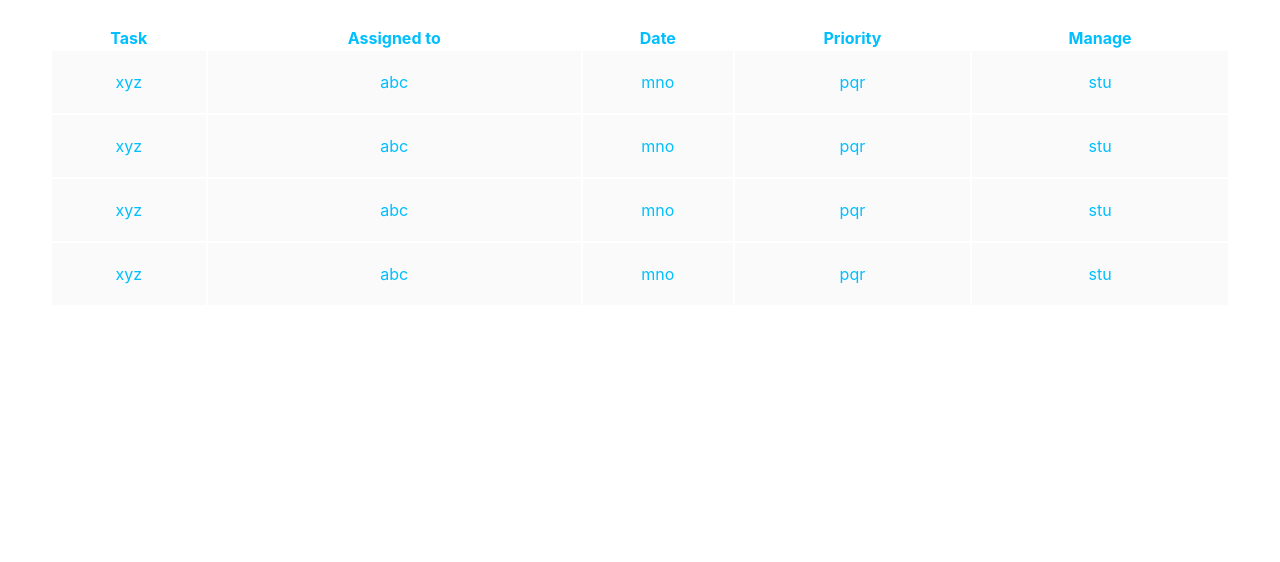
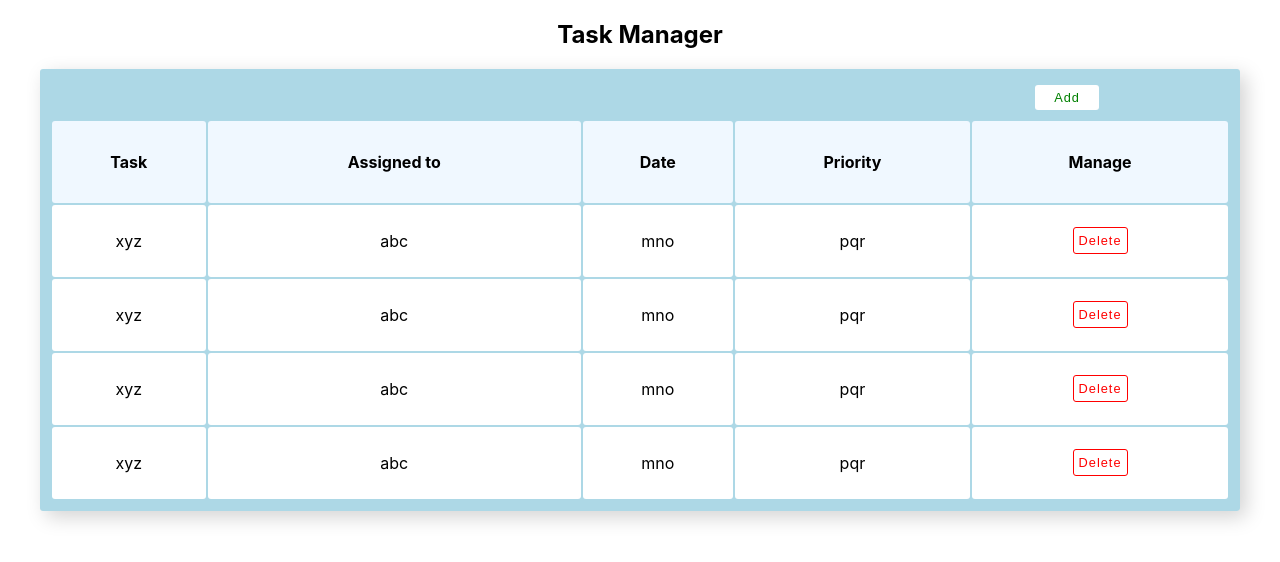
Before and after one commit to nsinhababu/TaskManager, a React (Create React App) app: page / in a window 1280 px wide. Shown: the top 562 px of the page. Built offline with nearby package versions, Linux system fonts and the light colour scheme; the HTML template or start-up script is replaced by a standard one.

Commit message:
created the structure and applied styles

```diff
--- a/src/App.css
+++ b/src/App.css
@@ -23,16 +23,9 @@
   font-size: calc(10px + 2vmin);
   color: white;
 }
-
-.App-link {
-  color: #61dafb;
+.hide {
+  display: none;
 }
-
-@keyframes App-logo-spin {
-  from {
-    transform: rotate(0deg);
-  }
-  to {
-    transform: rotate(360deg);
-  }
+.show {
+  display: inline-block;
 }
--- /dev/null
+++ b/src/Component/NavBar/index.js
@@ -0,0 +1,8 @@
+const NavBar = () => {
+  return (
+    <nav className='nav'>
+      <h1>Task Manager</h1>
+    </nav>
+  );
+};
+export default NavBar;
--- /dev/null
+++ b/src/Component/NewTask/index.js
@@ -0,0 +1,29 @@
+import './styles.css';
+
+const NewTask = ({ newTaskWindowHandler, addTask }) => {
+  return (
+    <div className={addTask === true ? 'show' : 'hide'}>
+      <button onClick={newTaskWindowHandler} className='close-window'>
+        X
+      </button>
+      <form className='container-form'>
+        <div className='task-container'>
+          <input placeholder='Task' className='task' type='text' />
+        </div>
+        <div className='other-info'>
+          <input placeholder='Assign to' className='assign-to' type='text' />
+          <input className='date' type='date' />
+          <select className='priority' type='text'>
+            <option value='high'>High</option>
+            <option value='medium'>Medium</option>
+            <option value='low'>Low</option>
+          </select>
+          <button type='submit' className='submit-btn'>
+            Submit
+          </button>
+        </div>
+      </form>
+    </div>
+  );
+};
+export default NewTask;
--- /dev/null
+++ b/src/Component/NewTask/styles.css
@@ -0,0 +1,54 @@
+.container-form {
+  width: 800px;
+  margin: 0 auto;
+  height: 300px;
+  padding: 20px;
+  background-color: #eee;
+  box-sizing: border-box;
+  display: flex;
+  justify-content: space-around;
+}
+.task-container {
+  flex: 2;
+}
+.close-window {
+  height: 20px;
+  width: 20px;
+  position: absolute;
+  right: 370px;
+  top: 75px;
+  background: white;
+}
+.task {
+  display: inline-block;
+  width: 90%;
+  height: 100%;
+  font-size: 5rem;
+}
+.task:focus {
+  font-size: 1.2rem;
+}
+.other-info {
+  display: flex;
+  flex-direction: column;
+  justify-content: space-around;
+  flex: 1;
+}
+.assign-to {
+  height: 40px;
+  padding: 20px;
+}
+.date,
+.priority,
+.submit-btn {
+  height: 35px;
+  padding: 8px 5px;
+}
+.submit-btn {
+  border: 1px solid darkblue;
+  background-color: lightblue;
+  font-weight: 600;
+  color: honeydew;
+  padding: 5px;
+  font-size: 1.1rem;
+}
--- a/src/Component/OverView/index.js
+++ b/src/Component/OverView/index.js
@@ -1,7 +1,24 @@
+import { useState } from 'react';
 // Components
+import NewTask from '../NewTask';
+import NavBar from '../NavBar';
 import Table from '../Table';
 
 const OverView = () => {
-  return <Table />;
+  let [addTask, setAddTask] = useState(false);
+
+  const newTaskWindowHandler = () => {
+    setAddTask(!addTask);
+    console.log(addTask);
+  };
+
+  return (
+    <>
+      <NavBar />
+      <NewTask newTaskWindowHandler={newTaskWindowHandler} addTask={addTask} />
+
+      <Table newTaskWindowHandler={newTaskWindowHandler} addTask={addTask} />
+    </>
+  );
 };
 export default OverView;
--- a/src/Component/Table/TableBody.js
+++ b/src/Component/Table/TableBody.js
@@ -1,15 +1,25 @@
 const TableBody = () => {
   const arr = [1, 2, 3, 4];
+
+  const btnDetails = {
+    delete: {
+      value: 'Delete',
+      className: 'delete',
+    },
+  };
+
   return (
     <tbody className='table-body'>
-      {arr.map(() => {
+      {arr.map((number, index) => {
         return (
-          <tr>
+          <tr key={index}>
             <td>xyz</td>
             <td>abc</td>
             <td>mno</td>
             <td>pqr</td>
-            <td>stu</td>
+            <td>
+              <button className='delete'>Delete</button>
+            </td>
           </tr>
         );
       })}
--- a/src/Component/Table/index.js
+++ b/src/Component/Table/index.js
@@ -1,14 +1,24 @@
-// Components
+// import { useState } from 'react';
+// Import Components
+import TableHead from './TableHead';
+import TableBody from './TableBody';
 
 // styles
 import './styles.css';
 
-import TableHead from './TableHead';
-import TableBody from './TableBody';
+const Table = ({ newTaskWindowHandler, addTask }) => {
+  //   let [addTask, setAddTask] = useState(true);
 
-const Table = () => {
+  //   const newTaskWindowHandler = () => {
+  //     setAddTask(!addTask);
+  //     console.log(addTask);
+  //   };
+
   return (
-    <div className='table-wrapper'>
+    <div className={`table-wrapper ${addTask === false ? 'show' : 'hide'}`}>
+      <button onClick={newTaskWindowHandler} className='add-btn'>
+        Add
+      </button>
       <table className='custom-table'>
         <TableHead />
         <TableBody />
--- a/src/Component/Table/styles.css
+++ b/src/Component/Table/styles.css
@@ -1,13 +1,35 @@
 .table-wrapper {
   width: 1200px;
   margin: 0 auto;
+  background-color: lightblue;
 }
+
 .custom-table {
   width: 100%;
-  color: deepskyblue;
-  padding: 25px 10px;
+  color: black;
+  padding: 50px 10px 10px;
+  box-shadow: 6px 6px 20px lightgrey;
+}
+.add-btn {
+  position: absolute;
+  top: 85px;
+  right: 181px;
+  padding: 5px 19px;
+  border-color: green;
+  color: green;
+  background-color: white;
 }
 td {
-  height: 60px;
-  background: #fafafa;
+  height: 70px;
+  background: white;
 }
+.delete {
+  color: red;
+  padding: 5px;
+  border: 1px solid red;
+  background-color: white;
+}
+th {
+  height: 80px;
+  background-color: aliceblue;
+}
--- a/src/index.css
+++ b/src/index.css
@@ -1,3 +1,8 @@
+* {
+  border-radius: 3px;
+  outline: none;
+  border: none;
+}
 body {
   margin: 0;
   font-family: -apple-system, BlinkMacSystemFont, 'Segoe UI', 'Roboto', 'Oxygen',
@@ -11,3 +16,9 @@ code {
   font-family: source-code-pro, Menlo, Monaco, Consolas, 'Courier New',
     monospace;
 }
+button {
+  font-size: 0.8rem;
+  font-weight: 500;
+  letter-spacing: 1px;
+  border-radius: 3px;
+}
```
Also changed, not shown: src/Component/index.js (deleted), 1 other file (tests, documents, lock files or other folders).
